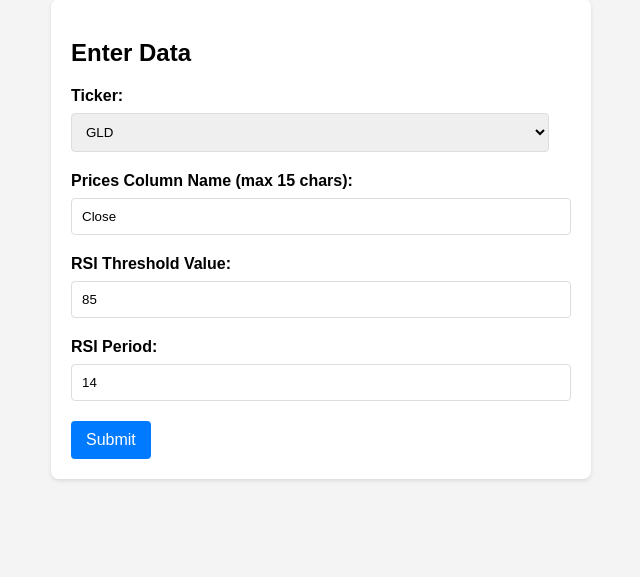
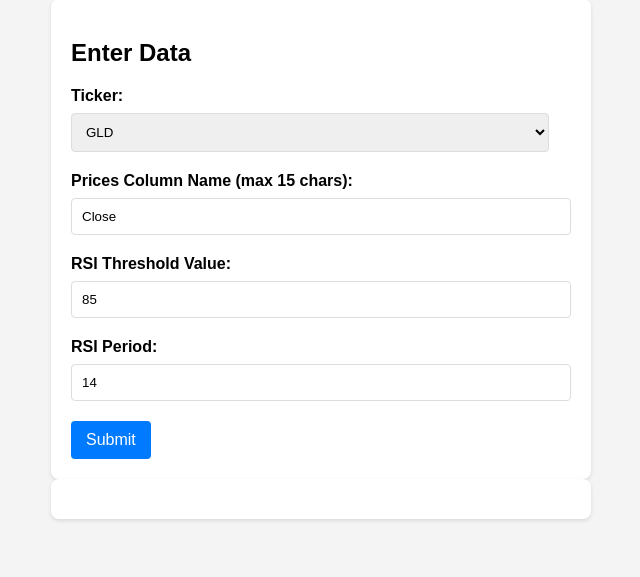
Before and after one commit to s-kust/trading_fastapi, a FastAPI app: page /render_form_last_rsi in a window 1280 px wide. Shown: the part 21-598 px from the top of the page, without its empty margins (319-959 px from the left). Run offline with FastAPI, Linux system fonts and the light colour scheme; some libraries are stand-ins or nearby versions.

Commit message:
Added min_price_for_rsi_threshold.html 4

```diff
--- a/templates/last_rsi_form.html
+++ b/templates/last_rsi_form.html
@@ -67,6 +67,6 @@
             <input type="submit" value="Submit">
         </form>
     </div>
-    <div id="res_output">{% block res_output %}{% endblock %}</div>
+    <div class="container" id="res_output">{% block res_output %}{% endblock %}</div>
 </body>
 </html>
```
